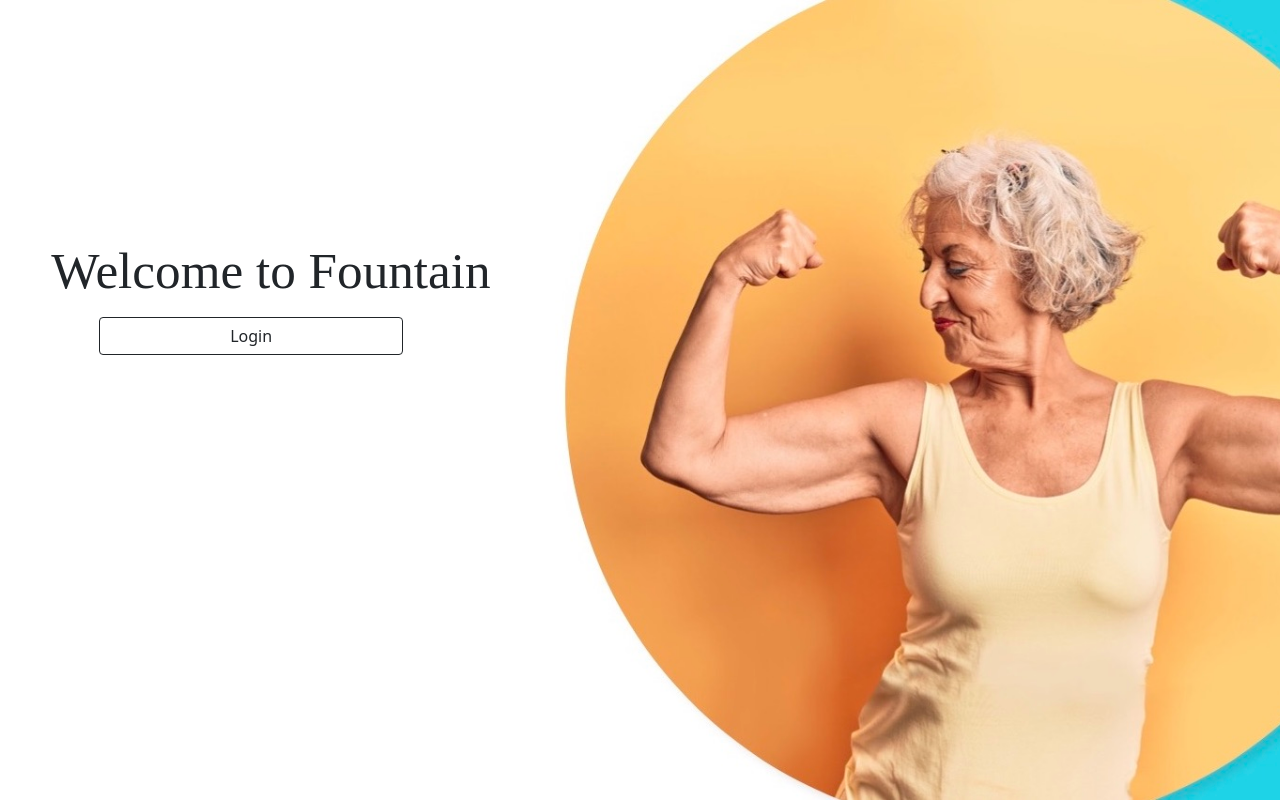
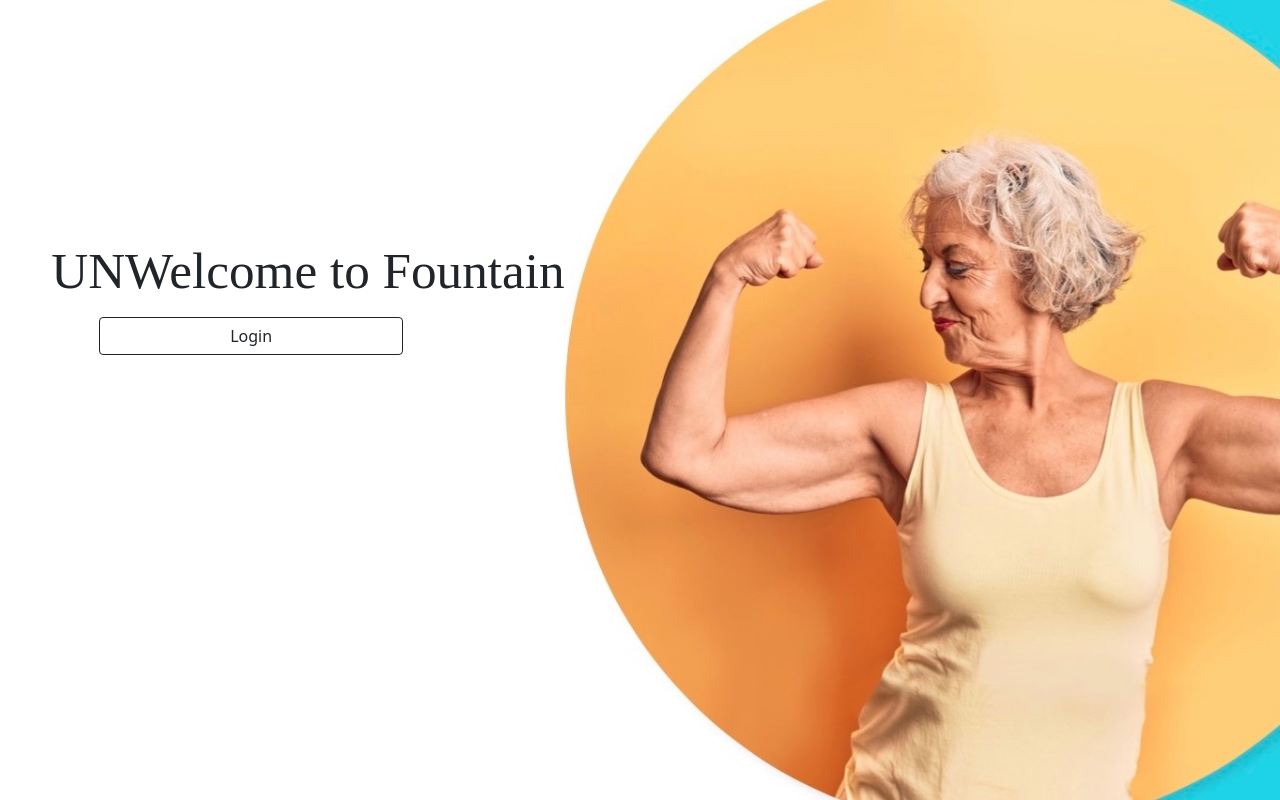
Before and after one commit to 394-win22/Fountain, a React (Create React App) app: page / in a window 1280 px wide. Built offline with nearby package versions, Linux system fonts and the light colour scheme; no server answers.

Commit message:
testing dev server

```diff
--- a/src/pages/Login.js
+++ b/src/pages/Login.js
@@ -6,7 +6,7 @@
     return (
         <div className="login-wrapper">
             <div className="intro-and-button">
-                <h1 className="intro" style={{fontFamily:"Fredericka the AfterSurvey"}} >Welcome to Fountain</h1>
+                <h1 className="intro" style={{fontFamily:"Fredericka the AfterSurvey"}} >UNWelcome to Fountain</h1>
                 { user ? <SignOutButton setUEmail={setUEmail} setUName={setUName} setUid={setUid}/> :
                         <SignInButton setUEmail={setUEmail} setUName={setUName} /> }
 
```
